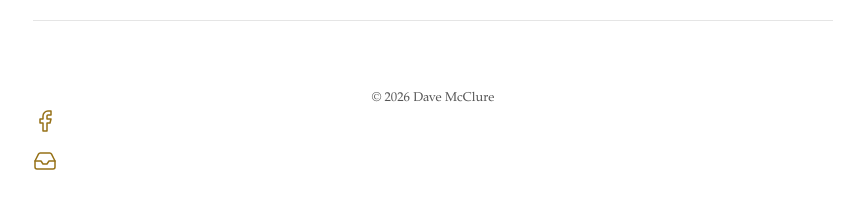
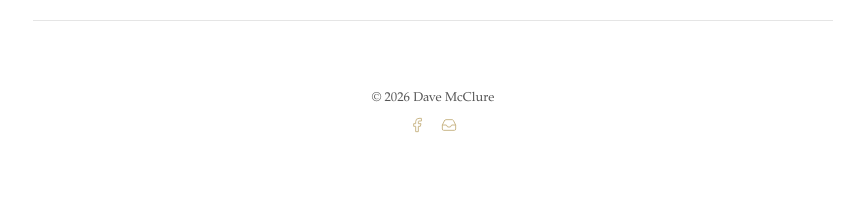
Before and after one commit to Daveintheshack/daveintheshack.github.io, a Jekyll site: the page built from _pages/about.md, in a window 1280 px wide. Shown: the part 862-1080 px from the top of the page, without its empty margins (207-1072 px from the left). Built offline with Jekyll 4.4.1, drawn with Linux system fonts in a browser that asks for light colours; after the commit the page ends 1051 px from its top, so only the background shows below that.

Commit message:
Update _layout.scss

```diff
--- a/_sass/tale/_layout.scss
+++ b/_sass/tale/_layout.scss
@@ -162,3 +162,19 @@ footer {
     max-width: 200px !important;
   }
 }
+.footer-icons {
+  margin-top: .5rem;
+  a {
+    display: inline-block;
+    margin: 0 .4rem;
+  }
+}
+.footer-icon {
+  height: 16px;
+  opacity: .5;
+  transition: opacity .2s ease-out;
+  width: 16px;
+  &:hover {
+    opacity: .8;
+  }
+}
```
